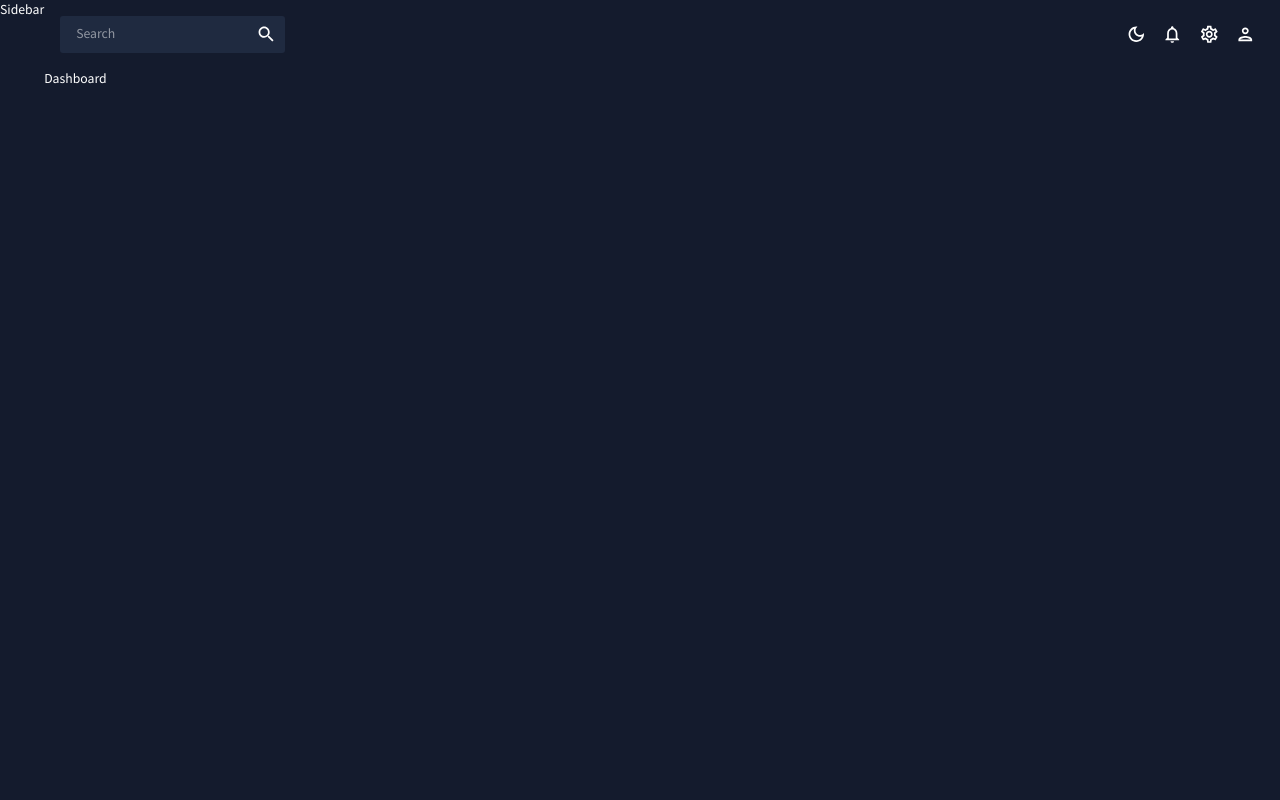
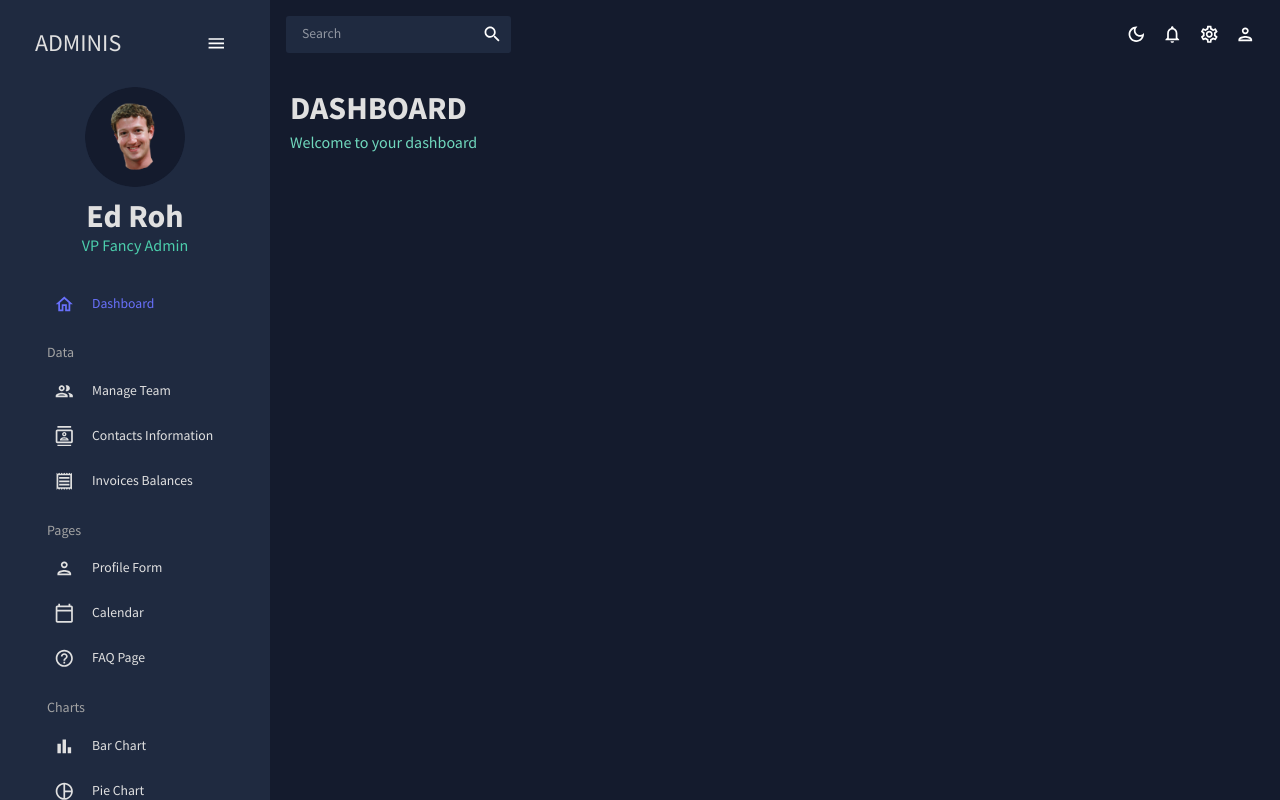
Before and after one commit to lordkhan2/easy-admin, a React (Create React App) app: page / in a window 1280 px wide. Built offline with nearby package versions, Linux system fonts and the light colour scheme.

Commit message:
Sidebar Added

```diff
--- a/package.json
+++ b/package.json
@@ -25,7 +25,7 @@
     "npm": "^9.6.7",
     "react": "^18.2.0",
     "react-dom": "^18.2.0",
-    "react-pro-sidebar": "^1.0.0",
+    "react-pro-sidebar": "^0.7.1",
     "react-router-dom": "^6.11.2",
     "react-scripts": "5.0.1",
     "web-vitals": "^2.1.4",
--- /dev/null
+++ b/src/components/Header.jsx
@@ -0,0 +1,19 @@
+import { Typography, Box, useTheme } from "@mui/material";
+import { tokens } from "../theme";
+
+const Header = ({ title, subtitle }) => {
+    const theme = useTheme();
+    const colors = tokens(theme.palette.mode);
+    return (
+        <Box mb="30px">
+            <Typography variant="h2" color={colors.grey[100]} fontWeight="bold" sx={{ m: "0 0 5px 0" }}>
+                {title}
+            </Typography>
+            <Typography variant="h5" color={colors.greenAccent[400]}>
+                {subtitle}
+            </Typography>
+        </Box>
+    );
+};
+
+export default Header;
--- a/src/scenes/dashboard/dashboard.jsx
+++ b/src/scenes/dashboard/dashboard.jsx
@@ -1,5 +1,14 @@
+import { Box, Button, IconButton, Typography, useTheme } from "@mui/material";
+import Header from "../../components/Header";
 const Dashboard = () => {
-    return <div>Dashboard</div>;
+    return (
+        <Box m="20px">
+            {/* HEADER */}
+            <Box display="flex" justifyContent="space-between" alignItems="center">
+                <Header title="DASHBOARD" subtitle="Welcome to your dashboard" />
+            </Box>
+        </Box>
+    );
 };
 
 export default Dashboard;
--- a/src/scenes/global/SideBar.jsx
+++ b/src/scenes/global/SideBar.jsx
@@ -1,5 +1,133 @@
+import { useState } from "react";
+import { ProSidebar, Menu, MenuItem } from "react-pro-sidebar";
+import "react-pro-sidebar/dist/css/styles.css";
+import { Box, IconButton, Typography, useTheme } from "@mui/material";
+import { Link } from "react-router-dom";
+import { tokens } from "../../theme";
+import HomeOutlinedIcon from "@mui/icons-material/HomeOutlined";
+import PeopleOutlinedIcon from "@mui/icons-material/PeopleOutlined";
+import ContactsOutlinedIcon from "@mui/icons-material/ContactsOutlined";
+import ReceiptOutlinedIcon from "@mui/icons-material/ReceiptOutlined";
+import PersonOutlinedIcon from "@mui/icons-material/PersonOutlined";
+import CalendarTodayOutlinedIcon from "@mui/icons-material/CalendarTodayOutlined";
+import HelpOutlineOutlinedIcon from "@mui/icons-material/HelpOutlineOutlined";
+import BarChartOutlinedIcon from "@mui/icons-material/BarChartOutlined";
+import PieChartOutlineOutlinedIcon from "@mui/icons-material/PieChartOutlineOutlined";
+import TimelineOutlinedIcon from "@mui/icons-material/TimelineOutlined";
+import MenuOutlinedIcon from "@mui/icons-material/MenuOutlined";
+import MapOutlinedIcon from "@mui/icons-material/MapOutlined";
+
+const Item = ({ title, to, icon, selected, setSelected }) => {
+    const theme = useTheme();
+    const colors = tokens(theme.palette.mode);
+    return (
+        <MenuItem
+            active={selected === title}
+            style={{
+                color: colors.grey[100],
+            }}
+            onClick={() => setSelected(title)}
+            icon={icon}
+        >
+            <Typography>{title}</Typography>
+            <Link to={to} />
+        </MenuItem>
+    );
+};
+
 const Sidebar = () => {
-    return <div>Sidebar</div>;
+    const theme = useTheme();
+    const colors = tokens(theme.palette.mode);
+    const [isCollapsed, setIsCollapsed] = useState(false);
+    const [selected, setSelected] = useState("Dashboard");
+    return (
+        <Box
+            sx={{
+                "& .pro-sidebar-inner": {
+                    background: `${colors.primary[400]} !important`,
+                },
+                "& .pro-icon-wrapper": {
+                    backgroundColor: "transparent !important",
+                },
+                "& .pro-inner-item": {
+                    padding: "5px 35px 5px 20px !important",
+                },
+                "& .pro-inner-item:hover": {
+                    color: "#868dfb !important",
+                },
+                "& .pro-menu-item.active": {
+                    color: "#6870fa !important",
+                },
+            }}
+        >
+            <ProSidebar collapsed={isCollapsed}>
+                <Menu iconShape="square">
+                    {/* LOGO AND MENU ICON */}
+                    <MenuItem
+                        onClick={() => setIsCollapsed(!isCollapsed)}
+                        icon={isCollapsed ? <MenuOutlinedIcon /> : undefined}
+                        style={{
+                            margin: "10px 0 20px 0",
+                            color: colors.grey[100],
+                        }}
+                    >
+                        {!isCollapsed && (
+                            <Box display="flex" justifyContent="space-between" alignItems="center" ml="15px">
+                                <Typography variant="h3" color={colors.grey[100]}>
+                                    ADMINIS
+                                </Typography>
+                                <IconButton onClick={() => setIsCollapsed(!isCollapsed)}>
+                                    <MenuOutlinedIcon />
+                                </IconButton>
+                            </Box>
+                        )}
+                    </MenuItem>
+
+                    {!isCollapsed && (
+                        <Box mb="25px">
+                            <Box display="flex" justifyContent="center" alignItems="center">
+                                <img alt="profile-user" width="100px" height="100px" src={`../../assets/user.png`} style={{ cursor: "pointer", borderRadius: "50%" }} />
+                            </Box>
+                            <Box textAlign="center">
+                                <Typography variant="h2" color={colors.grey[100]} fontWeight="bold" sx={{ m: "10px 0 0 0" }}>
+                                    Ed Roh
+                                </Typography>
+                                <Typography variant="h5" color={colors.greenAccent[500]}>
+                                    VP Fancy Admin
+                                </Typography>
+                            </Box>
+                        </Box>
+                    )}
+
+                    <Box paddingLeft={isCollapsed ? undefined : "10%"}>
+                        <Item title="Dashboard" to="/" icon={<HomeOutlinedIcon />} selected={selected} setSelected={setSelected} />
+
+                        <Typography variant="h6" color={colors.grey[300]} sx={{ m: "15px 0 5px 20px" }}>
+                            Data
+                        </Typography>
+                        <Item title="Manage Team" to="/team" icon={<PeopleOutlinedIcon />} selected={selected} setSelected={setSelected} />
+                        <Item title="Contacts Information" to="/contacts" icon={<ContactsOutlinedIcon />} selected={selected} setSelected={setSelected} />
+                        <Item title="Invoices Balances" to="/invoices" icon={<ReceiptOutlinedIcon />} selected={selected} setSelected={setSelected} />
+
+                        <Typography variant="h6" color={colors.grey[300]} sx={{ m: "15px 0 5px 20px" }}>
+                            Pages
+                        </Typography>
+                        <Item title="Profile Form" to="/form" icon={<PersonOutlinedIcon />} selected={selected} setSelected={setSelected} />
+                        <Item title="Calendar" to="/calendar" icon={<CalendarTodayOutlinedIcon />} selected={selected} setSelected={setSelected} />
+                        <Item title="FAQ Page" to="/faq" icon={<HelpOutlineOutlinedIcon />} selected={selected} setSelected={setSelected} />
+
+                        <Typography variant="h6" color={colors.grey[300]} sx={{ m: "15px 0 5px 20px" }}>
+                            Charts
+                        </Typography>
+                        <Item title="Bar Chart" to="/bar" icon={<BarChartOutlinedIcon />} selected={selected} setSelected={setSelected} />
+                        <Item title="Pie Chart" to="/pie" icon={<PieChartOutlineOutlinedIcon />} selected={selected} setSelected={setSelected} />
+                        <Item title="Line Chart" to="/line" icon={<TimelineOutlinedIcon />} selected={selected} setSelected={setSelected} />
+                        <Item title="Geography Chart" to="/geography" icon={<MapOutlinedIcon />} selected={selected} setSelected={setSelected} />
+                    </Box>
+                </Menu>
+            </ProSidebar>
+        </Box>
+    );
 };
 
 export default Sidebar;
```
Also changed, not shown: public/assets/user.png (added), 1 other file (tests, documents, lock files or other folders).
